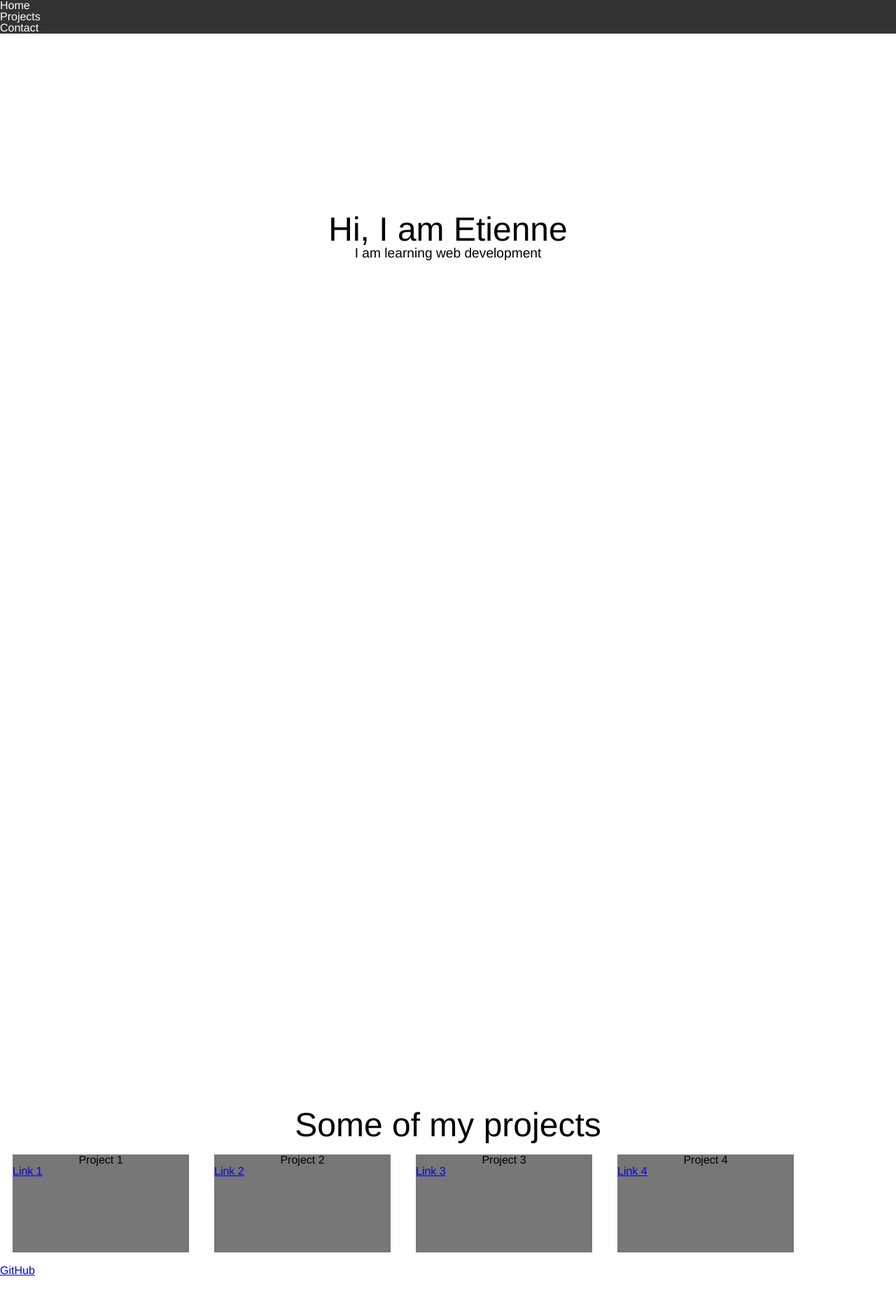
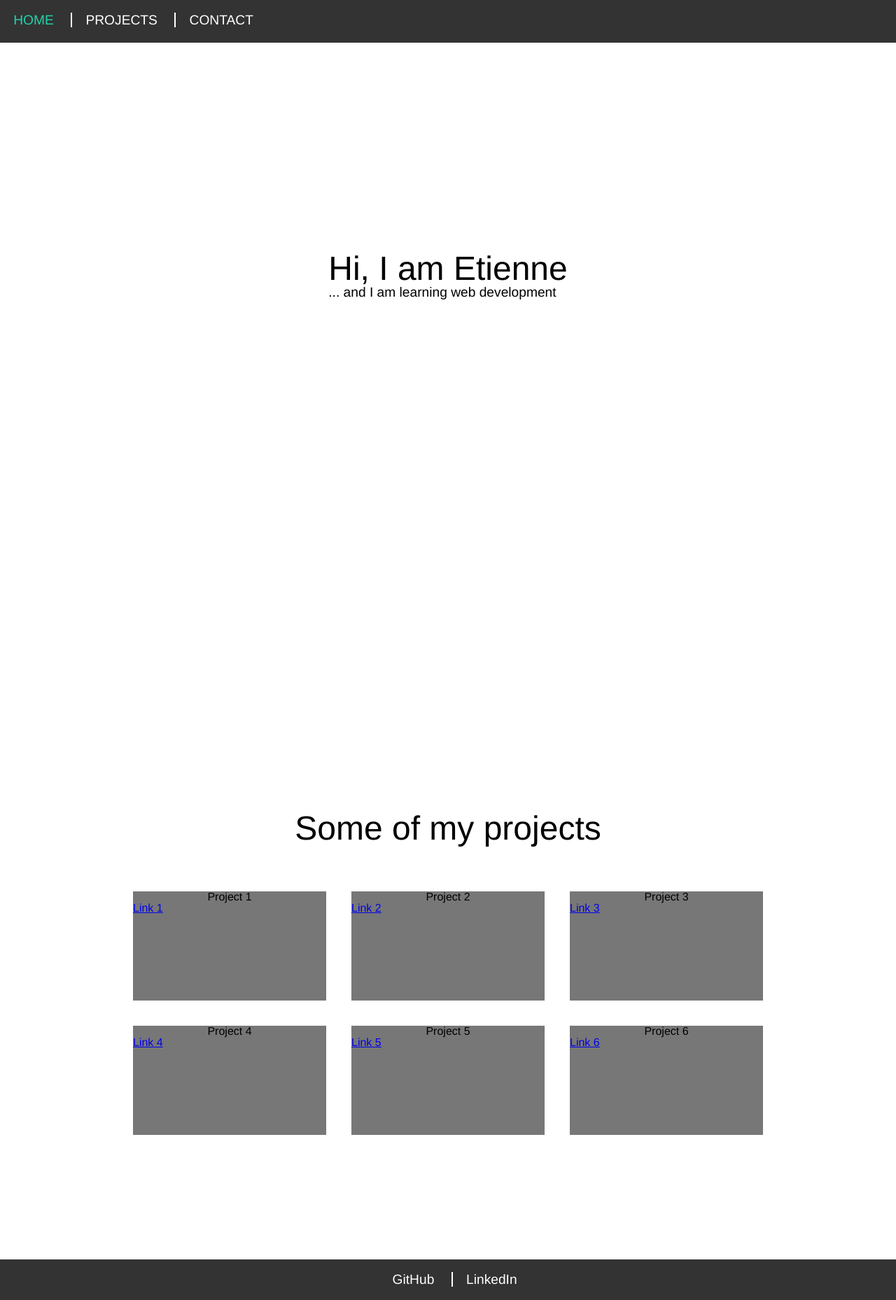
Before and after one commit to etienne-bourganel/personal_portfolio, a plain HTML site: page index.html in a window 1280 px wide. Shown: the whole page at 70% size. Before the commit the page ends 1824 px from the top, so only its background shows below. Drawn offline with Linux system fonts and the light colour scheme.

Commit message:
Add styles

```diff
--- a/css/master.css
+++ b/css/master.css
@@ -1,3 +1,5 @@
+/* GLOBAL STYLES */
+
 body {
     font-family: Helvetica, Arial, sans-serif;
 }
@@ -10,26 +12,102 @@ h2 {
     font-size: 1.2em;
 }
 
+/* HEADER AND FOOTER STYLES */
+
+.navbar,
+.footer {
+    background-color: #333;
+    font-size: 1.2em;
+    height: 2.2em;
+    padding-top: 1em;
+}
+
 .navbar {
-    background-color: #333;
+    position: fixed;
+    top: 0;
+    width: 100%;
+}
+
+.navbar ul, .contact ul {
+    list-style: none;
+}
+
+.navbar li, .contact li {
+    display: inline-block;
+    margin-left: 1em;
+}
+
+.navbar li a{
+    text-transform: uppercase;
+}
+
+.navbar li a, .contact li a{
+    border-left: 2px solid #fff;
+    color: #fff;
+    padding-left: 1em;
+    text-decoration: none;
+}
+
+.navbar li a:hover, .contact li a:hover {
+    color: #1fd4ad;
+}
+
+.navbar li:first-child a {
+    border-left: 0px;
+    color: #1fd4ad;
+    padding-left: 0;
+}
+
+.navbar li:first-child:hover a {
     color: #fff;
 }
 
-.navbar ul {
-    list-style: none;
+.footer {
+    height: 2em;
+    width: 100%;
 }
 
-.welcome {
-    height: 100vw;
-    text-align: center;
+.footer a {
+    color: #fff;
+    text-decoration: none;
 }
 
-.welcome h1 {
-    margin-top: 20vw;
+.footer {
+    margin-top: 20vh;
 }
+
+.contact {
+    margin: 0 auto;
+    width: fit-content;
+}
+
+.contact li:first-child a {
+    border-left: 0px;
+    padding-left: 0;
+}
+
+/* WELCOME STYLES */
+
+.welcome {
+    height: 100vh;
+}
+
+.welcome-text-box {
+    height: fit-content;
+    margin: 45vh auto;
+    width: fit-content;
+}
+
+/* PROJECTS STYLES */
 
 .projects-box {
     display: flex;
+    flex-direction: row;
+    flex-wrap: wrap;
+    justify-content: center;
+    margin: 3em auto;
+    max-width: 1000px;
+    width: 90vw;
 }
 
 .projects h1 {
@@ -40,9 +118,9 @@ h2 {
     background-color: #777;
     border: 2px solid #fff;
     box-sizing: border-box;
-    height: 9em;
+    height: 160px;
     margin: 1em;
-    width: 16em;
+    width: 280px;
 }
 
 .project-tile h3 {
--- a/index.html
+++ b/index.html
@@ -12,16 +12,18 @@
 		<header class="header">
 			<nav class="navbar" id="navbar">
 				<ul>
-					<li class="nav-link" href="/">Home</li>
-					<li class="nav-link" href="#projects">Projects</li>
-					<li class="nav-link" href="#contact">Contact</li>
+					<li class="nav-link"><a href="/">Home</a></li>
+					<li class="nav-link"><a href="#projects">Projects</a></li>
+					<li class="nav-link"><a href="#contact">Contact</a></li>
 				</ul>
 			</nav>
 		</header>
 
 		<div class="welcome" id="welcome-section">
+			<div class="welcome-text-box">
 				<h1>Hi, I am Etienne</h1>
-			<h2>I am learning web development</h2>
+				<h2>... and I am learning web development</h2>
+			</div>
 		</div>
 
 		<div class="projects" id="projects">
@@ -30,31 +32,90 @@
 			<div class="projects-box">
 				<div class="project-tile">
 					<h3 class="project-title">Project 1</h3>
-					<a class="project-link" href="#">Link 1</a>
+					<a
+						class="project-link"
+						href="#"
+						target="_blank"
+						rel="noopener"
+						>Link 1</a
+					>
 				</div>
 				<div class="project-tile">
 					<h3 class="project-title">Project 2</h3>
-					<a class="project-link" href="#">Link 2</a>
+					<a
+						class="project-link"
+						href="#"
+						target="_blank"
+						rel="noopener"
+						>Link 2</a
+					>
 				</div>
 				<div class="project-tile">
 					<h3 class="project-title">Project 3</h3>
-					<a class="project-link" href="#">Link 3</a>
+					<a
+						class="project-link"
+						href="#"
+						target="_blank"
+						rel="noopener"
+						>Link 3</a
+					>
 				</div>
 				<div class="project-tile">
 					<h3 class="project-title">Project 4</h3>
-					<a class="project-link" href="#">Link 4</a>
+					<a
+						class="project-link"
+						href="#"
+						target="_blank"
+						rel="noopener"
+						>Link 4</a
+					>
+				</div>
+				<div class="project-tile">
+					<h3 class="project-title">Project 5</h3>
+					<a
+						class="project-link"
+						href="#"
+						target="_blank"
+						rel="noopener"
+						>Link 5</a
+					>
+				</div>
+				<div class="project-tile">
+					<h3 class="project-title">Project 6</h3>
+					<a
+						class="project-link"
+						href="#"
+						target="_blank"
+						rel="noopener"
+						>Link 6</a
+					>
 				</div>
 			</div>
 		</div>
 
 		<footer class="footer">
 			<div class="contact" id="contact">
+				<ul>
+					<li>
 						<a
-					href="https://github.com/etienne-bourganel?tab=overview&from=2021-03-01&to=2021-03-22"
 							class="profile-link"
 							id="profile-link"
+							href="https://github.com/etienne-bourganel?tab=overview&from=2021-03-01&to=2021-03-22"
+							target="_blank"
+							rel="noopener"
 							>GitHub</a
 						>
+					</li>
+					<li>
+						<a
+							class="profile-link"
+							href="https://www.linkedin.com/in/etiennebourganel/"
+							target="_blank"
+							rel="noopener"
+							>LinkedIn</a
+						>
+					</li>
+				</ul>
 			</div>
 		</footer>
 	</body>
```
Also changed, not shown: notes.txt. Lines whose indentation alone changed are shown as unchanged.
